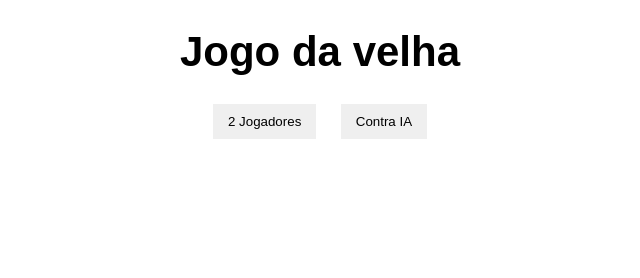
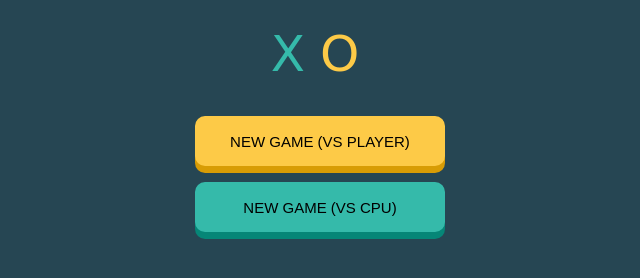
Before and after one commit to DanieleMarii/ticTacToe-js, a plain HTML site: page index.html in a window 1280 px wide. Shown: the whole page, without its empty margins (320-960 px from the left). Drawn offline with Linux system fonts and the light colour scheme; a web font is replaced by a local one.

Commit message:
ajustando a estilização

```diff
--- a/css/style.css
+++ b/css/style.css
@@ -1,6 +1,25 @@
 body{
+    background-color: #264653;
     text-align: center;
-    font-family: Helvetiva, sans-serif;
+    font-family: 'Dangrek', cursive;
+}
+
+header{
+    margin: 25px 0;
+}
+
+header span{
+    font-size: 50px;
+    font-weight: 400;
+    margin-right: 10px;
+}
+
+.x-header{
+    color: #35BAAA;
+}
+
+.o-header{
+    color: #fdca47;
 }
 
 h1{
@@ -10,11 +29,24 @@ h1{
 /* botões */
 
 #buttons-container button{
+    font-size: 15px;
+    border-radius: 10px;
+    width: 250px;
+    height: 50px;
     border: none;
     padding: 10px 15px;
-    margin: 0 10px;
+    margin: 8px 10px;
 }
 
+.two-players{
+    background-color: #fdca47;
+    box-shadow: 0 7px 0 #d89c05;
+}
+
+#ai-player{
+    background-color: #35BAAA;
+    box-shadow: 0 7px 0 #068677;
+}
 /* jogo */
 
 #container{
@@ -55,7 +87,7 @@ h1{
 
 .x{
     font-size: 65px;
-    color: red;
+    color: #35BAAA;
     display: inline-block;
     line-height: 100px;
 }
@@ -63,7 +95,7 @@ h1{
 .o{
     width: 50px;
     height: 50px;
-    border: 5px solid green;
+    border: 5px solid #fdca47;
     border-radius: 50%;
     display: inline-block;
     margin-top: 17px;
--- a/index.html
+++ b/index.html
@@ -4,15 +4,24 @@
     <meta charset="UTF-8">
     <meta http-equiv="X-UA-Compatible" content="IE=edge">
     <meta name="viewport" content="width=device-width, initial-scale=1.0">
+    <link rel="preconnect" href="https://fonts.googleapis.com">
+    <link rel="preconnect" href="https://fonts.gstatic.com" crossorigin>
+    <link href="https://fonts.googleapis.com/css2?family=Dangrek&display=swap" rel="stylesheet">
     <link rel="stylesheet" href="css/style.css">
     <script src="js/script.js" defer></script>
     <title>Tic tac toe</title>
 </head>
 <body>
-    <h1>Jogo da velha</h1>
+
+    <header>
+        <span class="x-header">X</span>
+        <span class="o-header">O</span>
+    </header>
+
     <div id="buttons-container">
-        <button id="2-players">2 Jogadores</button>
-        <button id="ai-player">Contra IA</button>
+        <button id="2-players" class="two-players">NEW GAME (VS PLAYER)</button>
+        </br>
+        <button id="ai-player">NEW GAME (VS CPU)</button>
     </div>
 
     <div id="container" class="hide">
```
